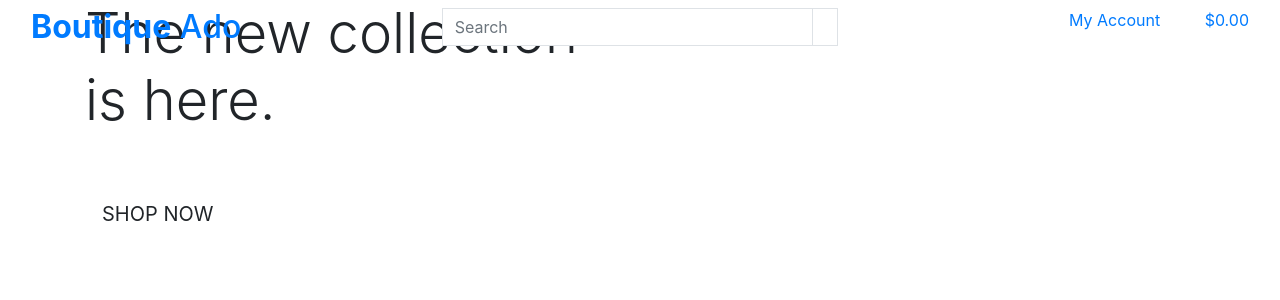
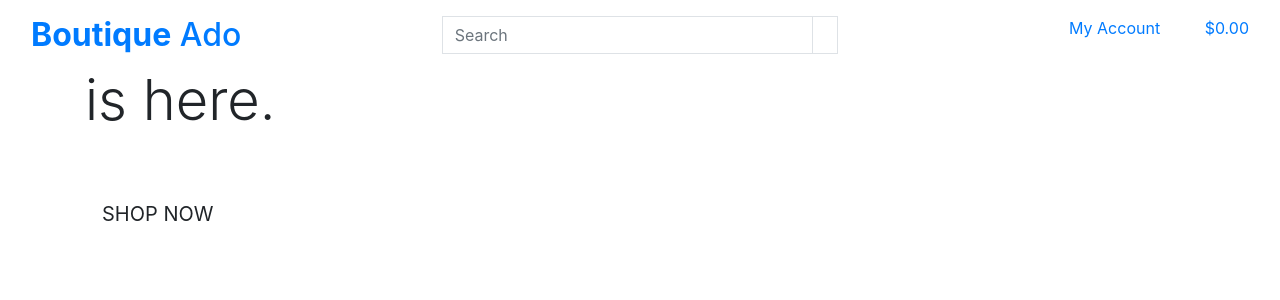
Before and after one commit to joshfreeman00/boutique-ado-walkthrough, a Django app: page / in a window 1280 px wide. Shown: the top 300 px of the page. Run offline with Django 3.2, Linux system fonts and the light colour scheme.

Commit message:
update classes for header div

```diff
--- a/templates/base.html
+++ b/templates/base.html
@@ -43,7 +43,7 @@
 
 <body>
     <header class="container-fluid fixed-top">
-        <div class="row">
+        <div id="topnav" class="row bg-white pt-lg-2 d-none d-lg-flex">
             <div class="col-12 col-lg-4 text-center text-lg-left">
                 <a href="{% url 'home' %}" class="nav-link main-logo-link">
                     <h2 class="logo-font text-black my-0"><strong>Boutique</strong> Ado</h2>
```
